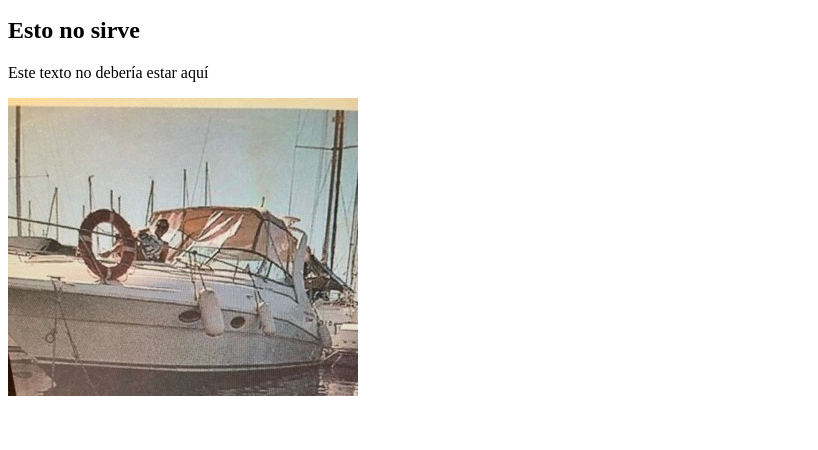
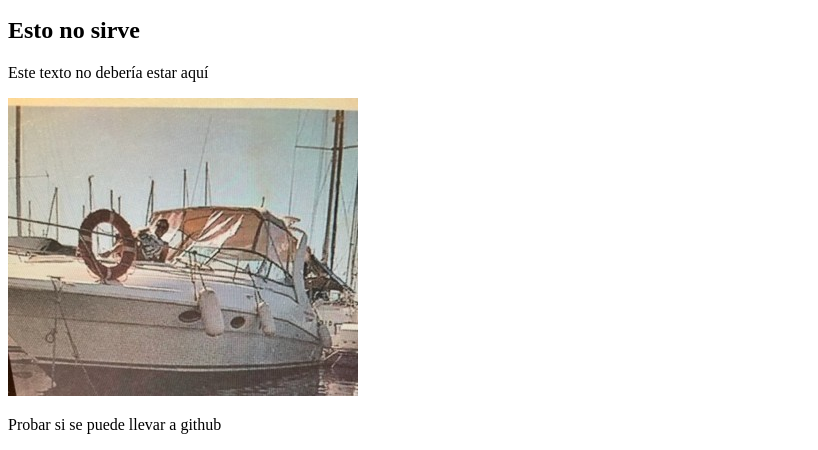
Before and after one commit to Domingo13dvn/gitNo, a plain HTML site: page index.html in a window 1280 px wide. Shown: the part 516-966 px from the top of the page, without its empty margins (0-818 px from the left). Before the commit the page ends 924 px from the top, so only its background shows below. Drawn offline with Linux system fonts and the light colour scheme.

Commit message:
Intento de subir a github

```diff
--- a/index.html
+++ b/index.html
@@ -20,6 +20,7 @@
         <h2>Esto no sirve</h2>
         <p>Este texto no debería estar aquí</p>
         <img src="images/puysa.jpg" alt="Nueva foto">
+        <p>Probar si se puede llevar a github</p>
 
     </div>
 </body>
```
